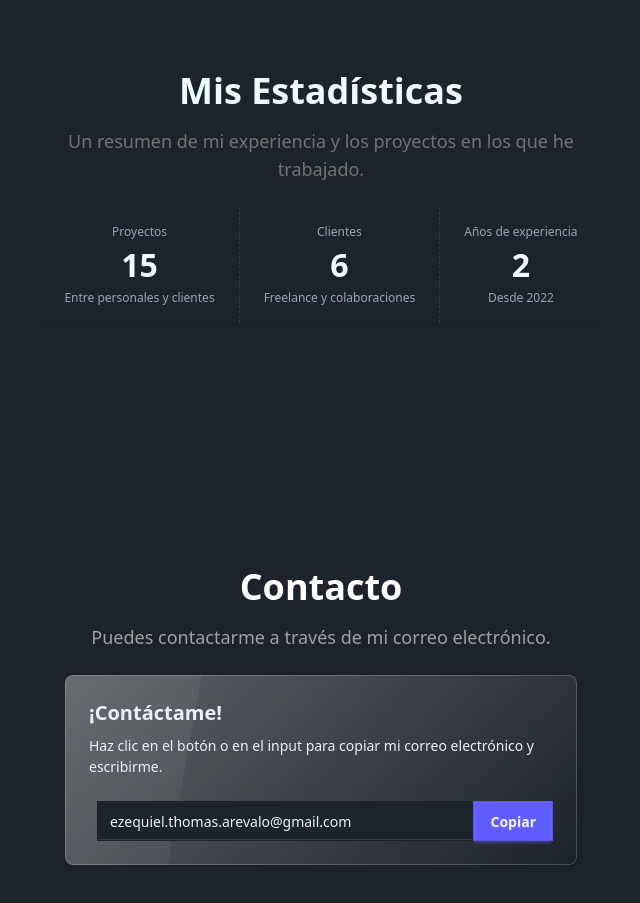
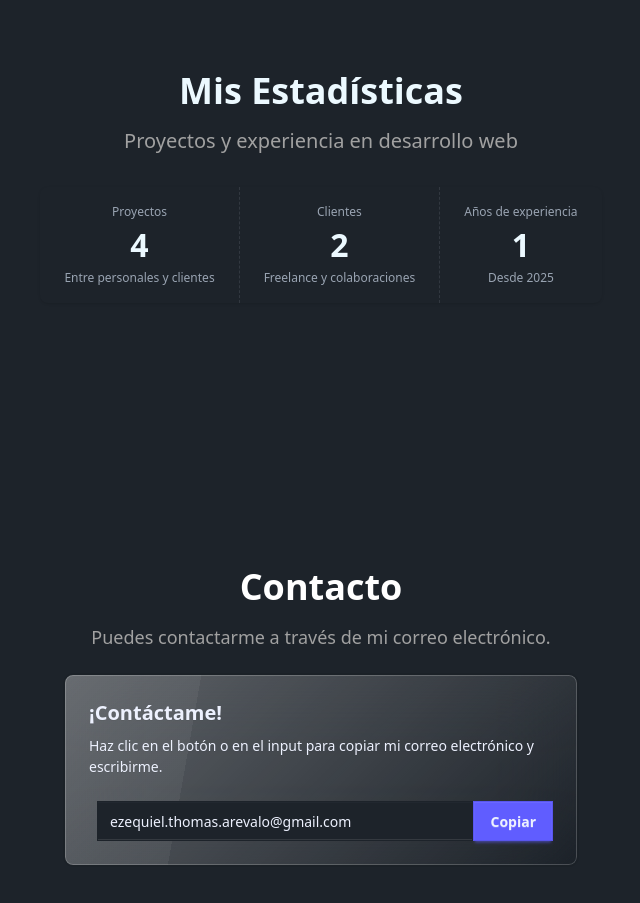
Before and after one commit to ezequiel-arevalo/portfolio, a React (Vite) app: page /#/ in a window 1280 px wide. Shown: the part 2780-3683 px from the top of the page, without its empty margins (319-959 px from the left). Built offline with nearby package versions, Linux system fonts and the light colour scheme.

Commit message:
styles: change color and info!

```diff
--- a/src/pages/home/components/StatsSection.jsx
+++ b/src/pages/home/components/StatsSection.jsx
@@ -2,27 +2,27 @@ const StatsSection = () => {
     return (
       <section className="min-h-[50vh] flex flex-col items-center text-center my-10 sm:my-16 lg:my-24">
         <h2 className="text-3xl sm:text-4xl font-bold mb-4">Mis Estadísticas</h2>
-        <p className="text-lg text-neutral-500 mb-6 max-w-xl">
-          Un resumen de mi experiencia y los proyectos en los que he trabajado.
+        <p className="text-lg sm:text-xl text-neutral-400 mb-8">
+            Proyectos y experiencia en desarrollo web
         </p>
 
         <div className="stats stats-vertical lg:stats-horizontal shadow w-fit">
             <div className="stat">
                 <div className="stat-title">Proyectos</div>
-                <div className="stat-value">15</div>
+                <div className="stat-value">4</div>
                 <div className="stat-desc">Entre personales y clientes</div>
             </div>
 
             <div className="stat">
                 <div className="stat-title">Clientes</div>
-                <div className="stat-value">6</div>
+                <div className="stat-value">2</div>
                 <div className="stat-desc">Freelance y colaboraciones</div>
             </div>
 
             <div className="stat">
                 <div className="stat-title">Años de experiencia</div>
-                <div className="stat-value">2</div>
-                <div className="stat-desc">Desde 2022</div>
+                <div className="stat-value">1</div>
+                <div className="stat-desc">Desde 2025</div>
             </div>
         </div>
       </section>
```
